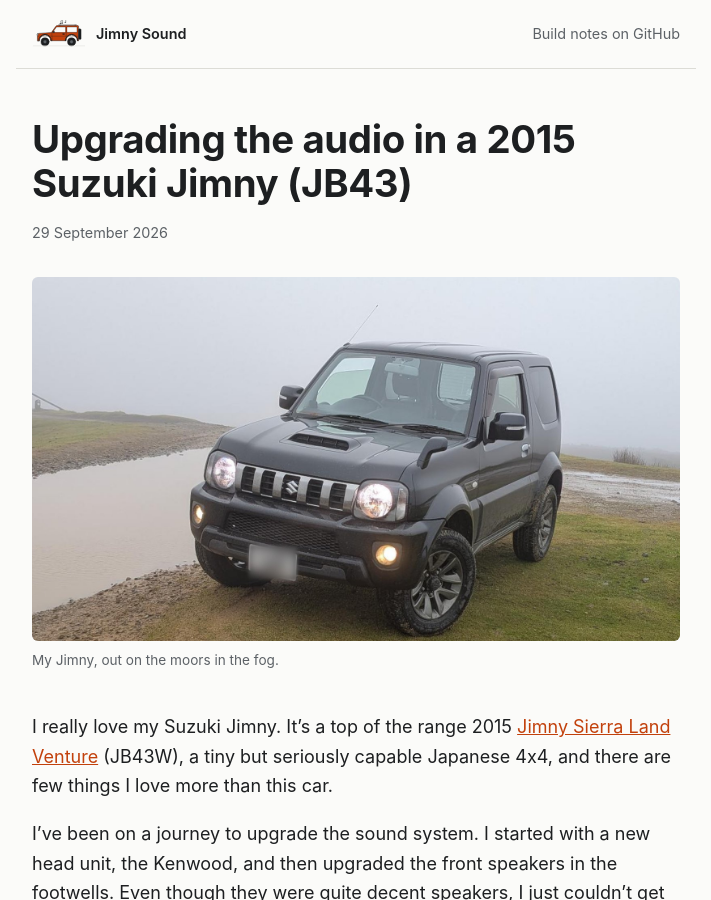
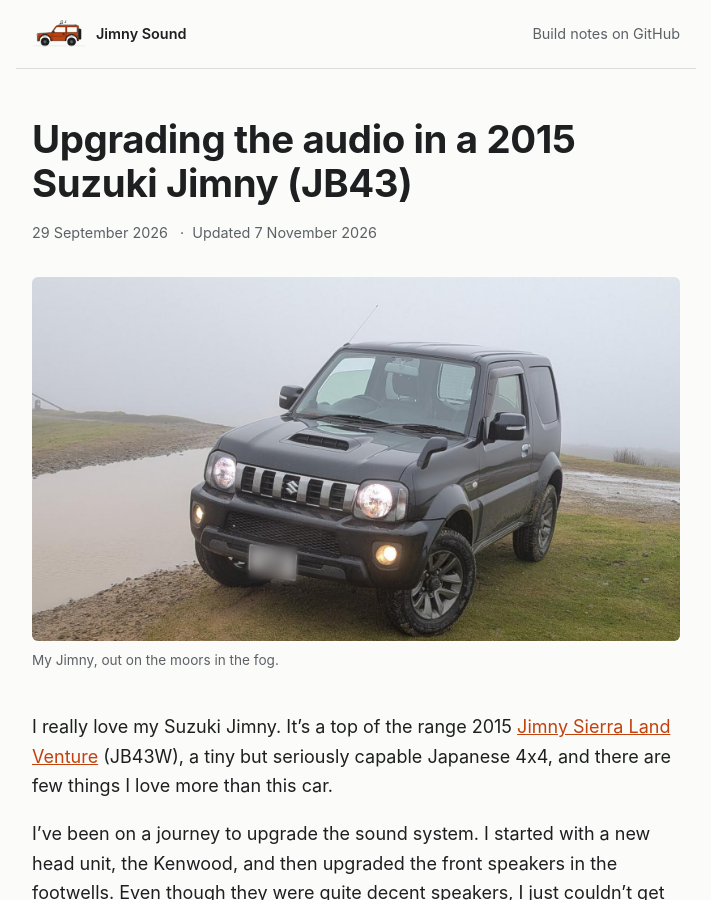
Before and after one commit to badsyntax/jimny-sound, a Jekyll site: the page built from docs/index.md, in a window 1280 px wide and 900 px high. Shown: the whole window, without its empty margins (284-995 px from the left). Built offline with Jekyll 4.4.1, drawn with Linux system fonts in a browser that asks for light colours.

Commit message:
Blog: show the last updated date under the title
Co-Authored-By: Claude Opus 5.5 <noreply@anthropic.com>
Claude-Session: https://claude.ai/code/session_01WsXv8Ax3thDAQyoE9M17or

```diff
--- a/docs/_layouts/default.html
+++ b/docs/_layouts/default.html
@@ -231,6 +231,7 @@
         <div class="meta">
           {% if page.author %}<span>By {{ page.author }}</span>{% endif %}
           {% if page.date %}<span><time datetime="{{ page.date | date_to_xmlschema }}">{{ page.date | date: "%-d %B %Y" }}</time></span>{% endif %}
+          {% if page.last_modified_at %}<span>Updated <time datetime="{{ page.last_modified_at | date_to_xmlschema }}">{{ page.last_modified_at | date: "%-d %B %Y" }}</time></span>{% endif %}
         </div>
       </header>
       {% if page.hero %}
```
